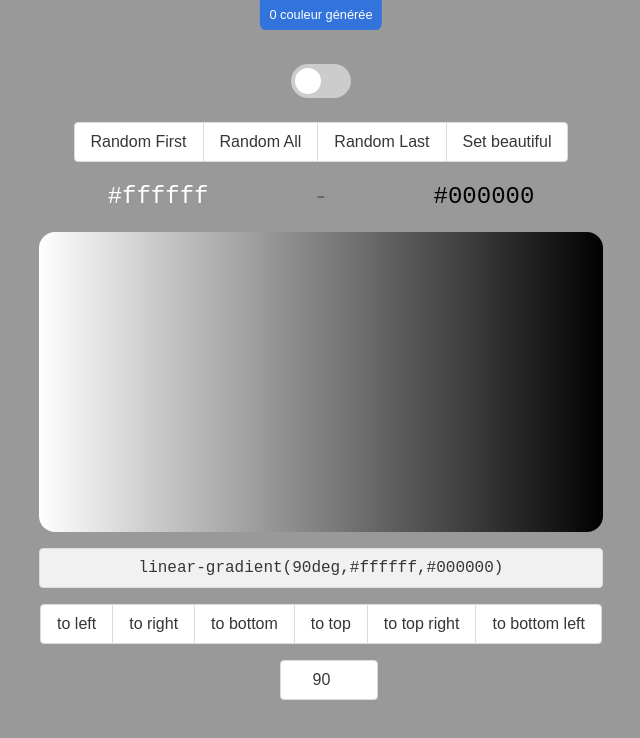
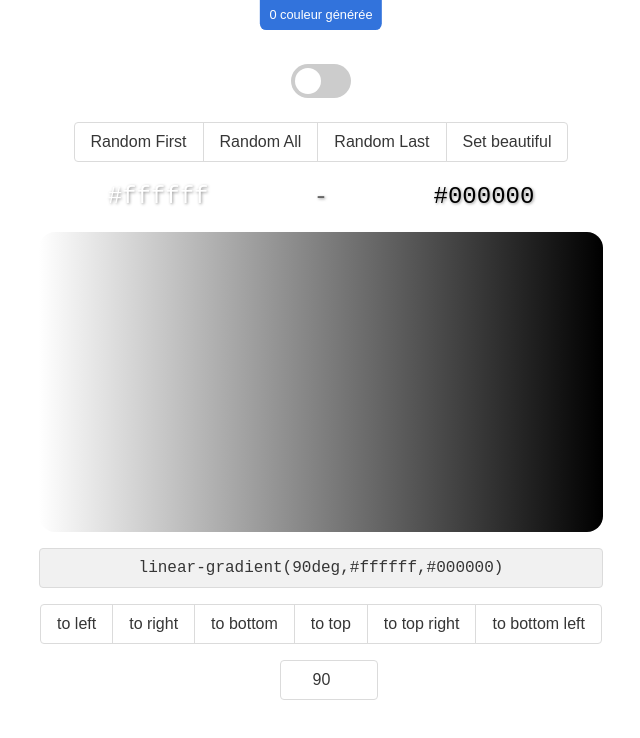
Before and after one commit to AgathePons/react_08_, a JavaScript app: page / in a window 1280 px wide. Shown: the top 738 px of the page, without its empty margins (319-959 px from the left). Built offline with nearby package versions, Linux system fonts and the light colour scheme.

Commit message:
css done

```diff
--- a/src/containers/AppContainer.js
+++ b/src/containers/AppContainer.js
@@ -1,5 +1,6 @@
 // == Import
 import { useSelector } from 'react-redux';
+import PropTypes from 'prop-types';
 
 // == Component
 function AppContainer({ element }) {
@@ -12,10 +13,19 @@ function AppContainer({ element }) {
     background: `linear-gradient(${direction},${firstColor},${lastColor})`,
   };
   return (
-    <div style={isBackgroundActive ? style : null}>
-      {element}
+    <div
+      style={isBackgroundActive ? style : null}
+      className="app-container"
+    >
+      <div className="element-container">
+        {element}
+      </div>
     </div>
   );
 }
 
+AppContainer.propTypes = {
+  element: PropTypes.object.isRequired,
+};
+
 export default AppContainer;
--- a/src/styles/index.scss
+++ b/src/styles/index.scss
@@ -2,14 +2,17 @@
 
 /* Specific */
 body {
-  // TODO to remove
-  background: #999;
   font-size: 1rem;
   font-family: 'Roboto', sans-serif;
   line-height: 1.6;
 }
 
-h1, h2, h3, h4, h5, h6 {
+h1,
+h2,
+h3,
+h4,
+h5,
+h6 {
   font-weight: bold;
   line-height: 1.2;
   font-size: 1.2rem;
@@ -28,16 +31,27 @@ body {
 }
 
 .app {
-  margin: 0 auto;
-  padding: 3rem;
-  max-width: 660px;
+  margin: 0;
+  padding: 0;
+  width: 100vw;
+  height: 100vh;
+
+  .app-container {
+    width: 100vw;
+    height: 100vh;
+    .element-container {
+      margin: 0 auto;
+      padding: 3rem;
+      max-width: 660px;
+    }
+  }
 }
 
 .toggle-container {
   padding: 1rem;
 }
 
-.text-colors{
+.text-colors {
   font-family: monospace;
   display: flex;
   justify-content: space-around;
```
